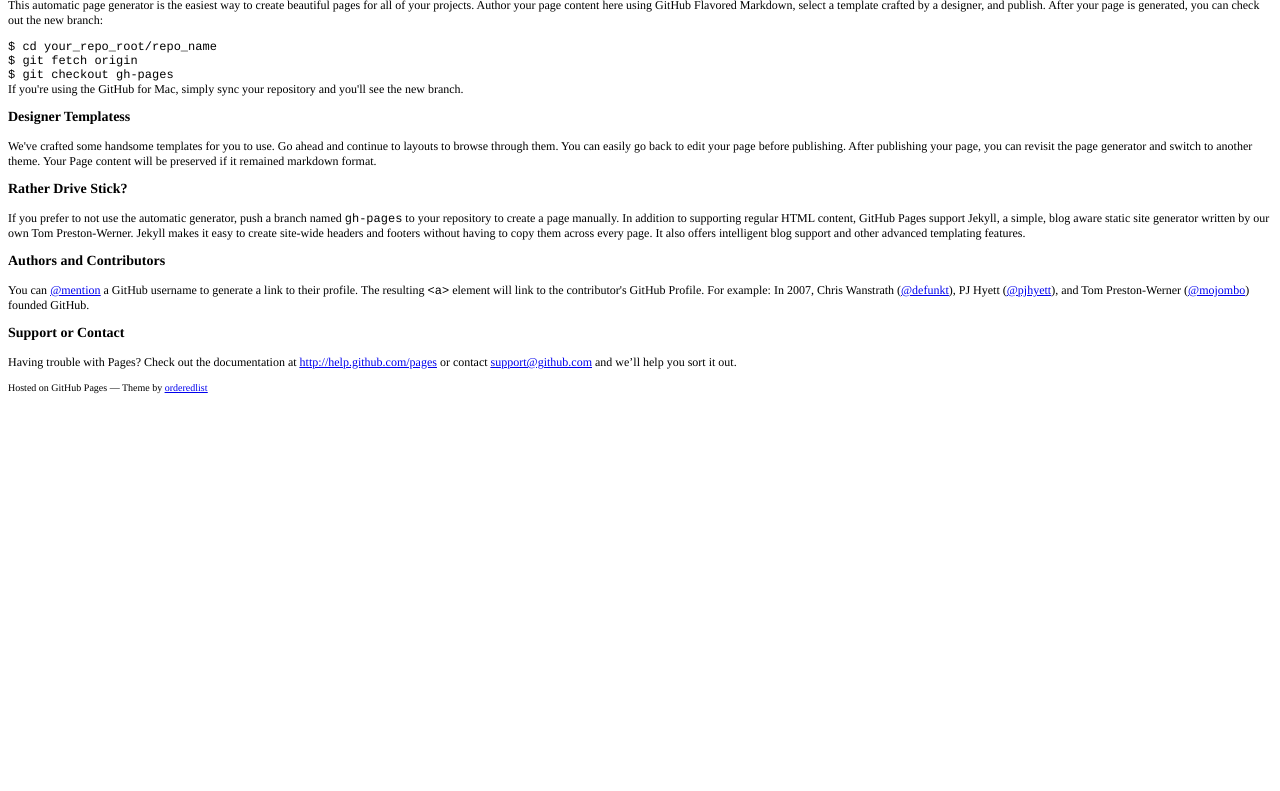
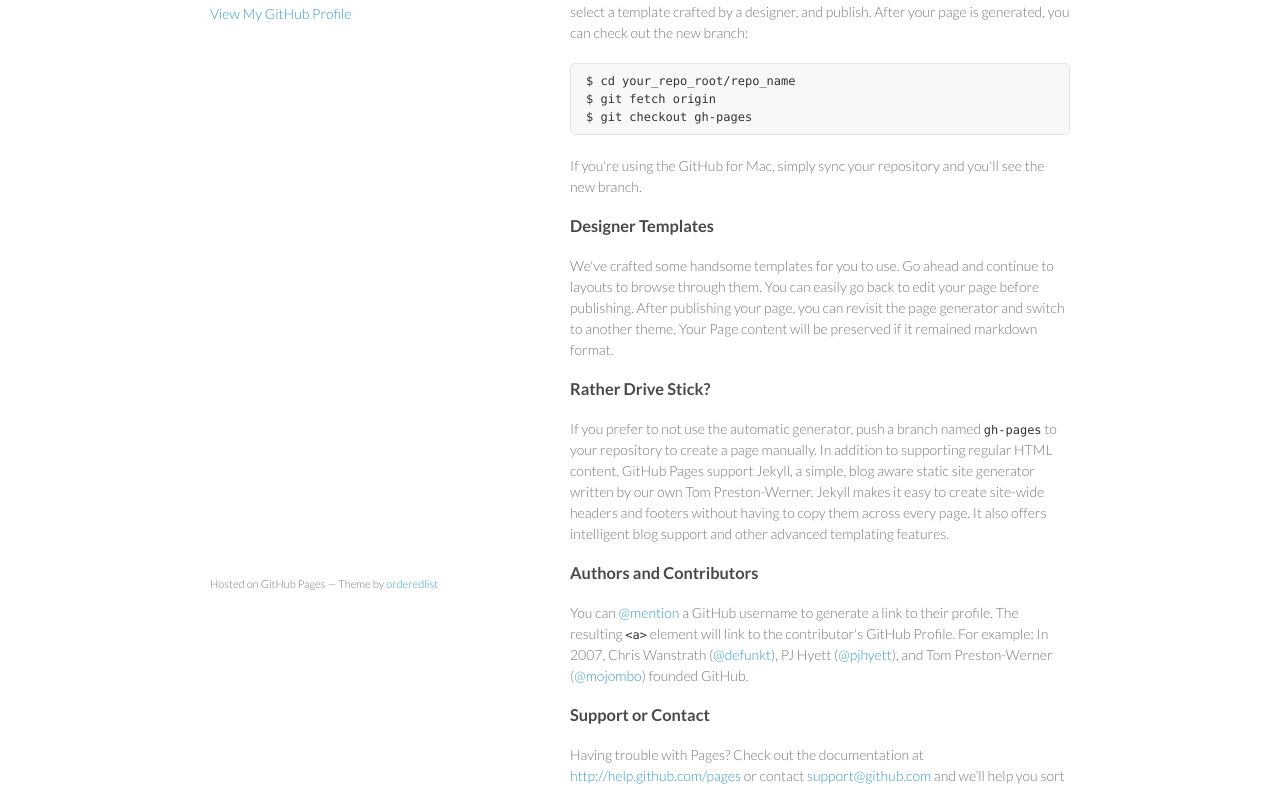
Before and after one commit to overstable/overstable.github.io, a plain HTML site: page index.html in a window 1280 px wide. Shown: the part 137-928 px from the top of the page. Before the commit the page ends 800 px from the top, so only its background shows below. Drawn offline with Linux system fonts and the light colour scheme.

Commit message:
Revert 02865ba..fb0c682
This rolls back to commit 02865bae56690c95b0dcf285ebdd6b4701edabd1.

```diff
--- a/index.html
+++ b/index.html
@@ -1,40 +1,65 @@
-<!DOCTYPE html PUBLIC "-//W3C//DTD HTML 4.01//EN" "http://www.w3.org/TR/html4/strict.dtd">
+<!doctype html>
 <html>
-<head>
-  <meta http-equiv="Content-Type" content="text/html; charset=utf-8">
-  <meta http-equiv="Content-Style-Type" content="text/css">
-  <title>Mohammad Reza Yousefi Homepage</title>
-  <meta name="Generator" content="Cocoa HTML Writer">
-  <meta name="CocoaVersion" content="1265">
-  <style type="text/css">
-    p.p2 {margin: 0.0px 0.0px 12.0px 0.0px; font: 12.0px Times; min-height: 14.0px}
-    p.p3 {margin: 0.0px 0.0px 12.0px 0.0px; font: 12.0px Times; color: #0000ee}
-    p.p5 {margin: 0.0px 0.0px 12.0px 0.0px; font: 12.0px Times}
-    p.p6 {margin: 0.0px 0.0px 0.0px 0.0px; font: 12.0px Courier}
-    p.p7 {margin: 0.0px 0.0px 12.0px 0.0px; font: 10.0px Times}
-    span.s1 {text-decoration: underline}
-    span.s2 {font: 12.0px Courier}
-    span.s3 {text-decoration: underline ; color: #0000ee}
-  </style>
-</head>
-<body>
-<h1 style="margin: 0.0px 0.0px 16.1px 0.0px; font: 24.0px Times"><b>Mohammad Reza Yousefi</b></h1>
-<p class="p2"><br></p>
-<p class="p3"><span class="s1"><a href="https://github.com/overstable">View My GitHub Profile</a></span></p>
-<h3 style="margin: 0.0px 0.0px 14.0px 0.0px; font: 14.0px Times"><b>Welcome to GitHub Pages.</b></h3>
-<p class="p5">This automatic page generator is the easiest way to create beautiful pages for all of your projects. Author your page content here using GitHub Flavored Markdown, select a template crafted by a designer, and publish. After your page is generated, you can check out the new branch:</p>
-<p class="p6">$ cd your_repo_root/repo_name</p>
-<p class="p6">$ git fetch origin</p>
-<p class="p6">$ git checkout gh-pages</p>
-<p class="p5">If you're using the GitHub for Mac, simply sync your repository and you'll see the new branch.</p>
-<h3 style="margin: 0.0px 0.0px 14.0px 0.0px; font: 14.0px Times"><b>Designer Templatess</b></h3>
-<p class="p5">We've crafted some handsome templates for you to use. Go ahead and continue to layouts to browse through them. You can easily go back to edit your page before publishing. After publishing your page, you can revisit the page generator and switch to another theme. Your Page content will be preserved if it remained markdown format.</p>
-<h3 style="margin: 0.0px 0.0px 14.0px 0.0px; font: 14.0px Times"><b>Rather Drive Stick?</b></h3>
-<p class="p5">If you prefer to not use the automatic generator, push a branch named <span class="s2">gh-pages</span> to your repository to create a page manually. In addition to supporting regular HTML content, GitHub Pages support Jekyll, a simple, blog aware static site generator written by our own Tom Preston-Werner. Jekyll makes it easy to create site-wide headers and footers without having to copy them across every page. It also offers intelligent blog support and other advanced templating features.</p>
-<h3 style="margin: 0.0px 0.0px 14.0px 0.0px; font: 14.0px Times"><b>Authors and Contributors</b></h3>
-<p class="p5">You can <a href="https://github.com/blog/821"><span class="s3">@mention</span></a> a GitHub username to generate a link to their profile. The resulting <span class="s2">&lt;a&gt;</span> element will link to the contributor's GitHub Profile. For example: In 2007, Chris Wanstrath (<a href="https://github.com/defunkt"><span class="s3">@defunkt</span></a>), PJ Hyett (<a href="https://github.com/pjhyett"><span class="s3">@pjhyett</span></a>), and Tom Preston-Werner (<a href="https://github.com/mojombo"><span class="s3">@mojombo</span></a>) founded GitHub.</p>
-<h3 style="margin: 0.0px 0.0px 14.0px 0.0px; font: 14.0px Times"><b>Support or Contact</b></h3>
-<p class="p5">Having trouble with Pages? Check out the documentation at <a href="http://help.github.com/pages"><span class="s3">http://help.github.com/pages</span></a> or contact <a href="mailto:support@github.com"><span class="s3">support@github.com</span></a> and we’ll help you sort it out.</p>
-<p class="p7">Hosted on GitHub Pages — Theme by <a href="https://github.com/orderedlist"><span class="s3">orderedlist</span></a></p>
-</body>
+  <head>
+    <meta charset="utf-8">
+    <meta http-equiv="X-UA-Compatible" content="chrome=1">
+    <title>Mohammad Reza Yousefi Homepage</title>
+
+    <link rel="stylesheet" href="stylesheets/styles.css">
+    <link rel="stylesheet" href="stylesheets/pygment_trac.css">
+    <meta name="viewport" content="width=device-width, initial-scale=1, user-scalable=no">
+    <!--[if lt IE 9]>
+    <script src="//html5shiv.googlecode.com/svn/trunk/html5.js"></script>
+    <![endif]-->
+  </head>
+  <body>
+    <div class="wrapper">
+      <header>
+        <h1>Mohammad Reza Yousefi</h1>
+        <p></p>
+
+
+        <p class="view"><a href="https://github.com/overstable">View My GitHub Profile</a></p>
+
+      </header>
+      <section>
+        <h3>
+<a name="welcome-to-github-pages" class="anchor" href="#welcome-to-github-pages"><span class="octicon octicon-link"></span></a>Welcome to GitHub Pages.</h3>
+
+<p>This automatic page generator is the easiest way to create beautiful pages for all of your projects. Author your page content here using GitHub Flavored Markdown, select a template crafted by a designer, and publish. After your page is generated, you can check out the new branch:</p>
+
+<pre><code>$ cd your_repo_root/repo_name
+$ git fetch origin
+$ git checkout gh-pages
+</code></pre>
+
+<p>If you're using the GitHub for Mac, simply sync your repository and you'll see the new branch.</p>
+
+<h3>
+<a name="designer-templates" class="anchor" href="#designer-templates"><span class="octicon octicon-link"></span></a>Designer Templates</h3>
+
+<p>We've crafted some handsome templates for you to use. Go ahead and continue to layouts to browse through them. You can easily go back to edit your page before publishing. After publishing your page, you can revisit the page generator and switch to another theme. Your Page content will be preserved if it remained markdown format.</p>
+
+<h3>
+<a name="rather-drive-stick" class="anchor" href="#rather-drive-stick"><span class="octicon octicon-link"></span></a>Rather Drive Stick?</h3>
+
+<p>If you prefer to not use the automatic generator, push a branch named <code>gh-pages</code> to your repository to create a page manually. In addition to supporting regular HTML content, GitHub Pages support Jekyll, a simple, blog aware static site generator written by our own Tom Preston-Werner. Jekyll makes it easy to create site-wide headers and footers without having to copy them across every page. It also offers intelligent blog support and other advanced templating features.</p>
+
+<h3>
+<a name="authors-and-contributors" class="anchor" href="#authors-and-contributors"><span class="octicon octicon-link"></span></a>Authors and Contributors</h3>
+
+<p>You can <a href="https://github.com/blog/821" class="user-mention">@mention</a> a GitHub username to generate a link to their profile. The resulting <code>&lt;a&gt;</code> element will link to the contributor's GitHub Profile. For example: In 2007, Chris Wanstrath (<a href="https://github.com/defunkt" class="user-mention">@defunkt</a>), PJ Hyett (<a href="https://github.com/pjhyett" class="user-mention">@pjhyett</a>), and Tom Preston-Werner (<a href="https://github.com/mojombo" class="user-mention">@mojombo</a>) founded GitHub.</p>
+
+<h3>
+<a name="support-or-contact" class="anchor" href="#support-or-contact"><span class="octicon octicon-link"></span></a>Support or Contact</h3>
+
+<p>Having trouble with Pages? Check out the documentation at <a href="http://help.github.com/pages">http://help.github.com/pages</a> or contact <a href="mailto:support@github.com">support@github.com</a> and we’ll help you sort it out.</p>
+      </section>
+      <footer>
+        <p><small>Hosted on GitHub Pages &mdash; Theme by <a href="https://github.com/orderedlist">orderedlist</a></small></p>
+      </footer>
+    </div>
+    <script src="javascripts/scale.fix.js"></script>
+
+  </body>
 </html>
```
